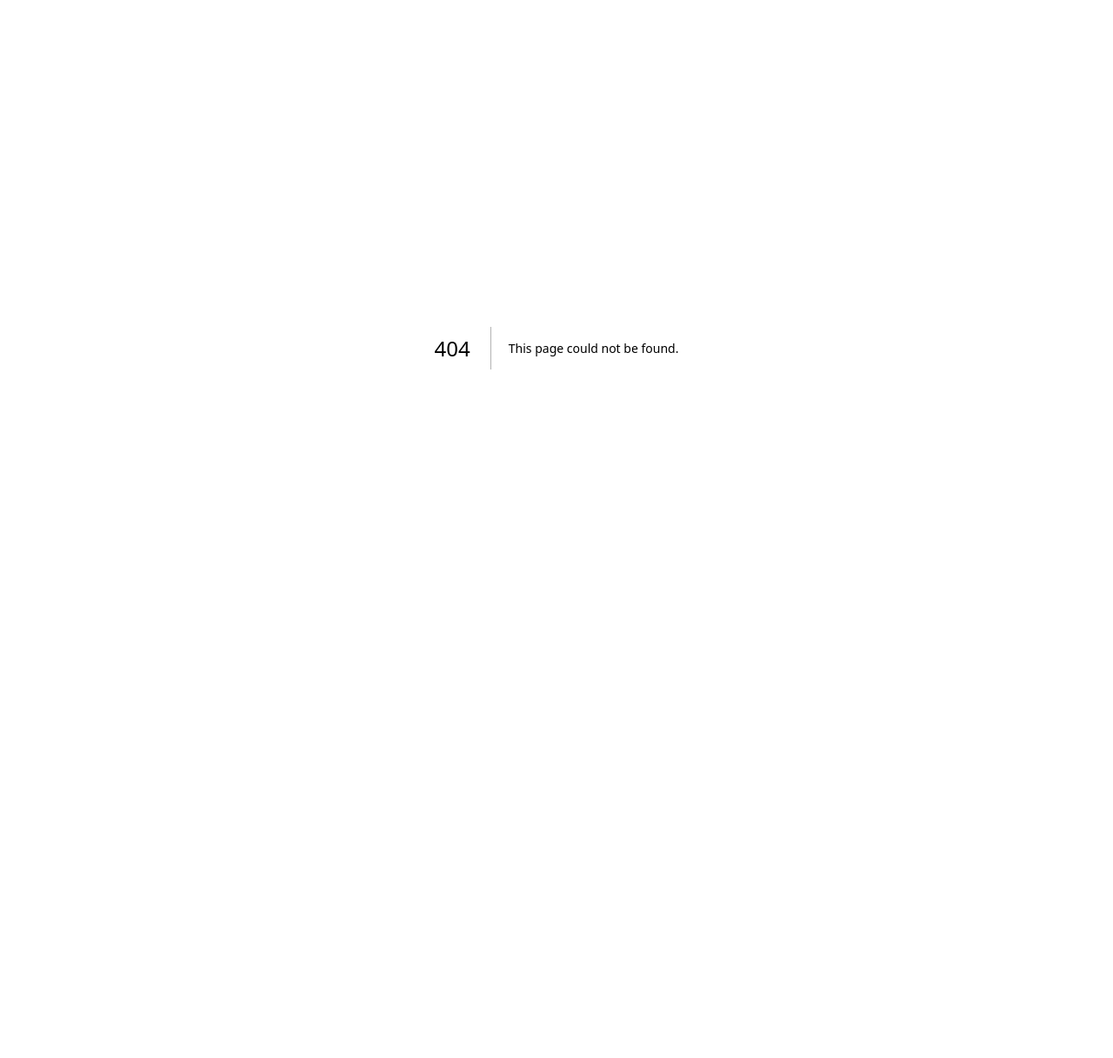
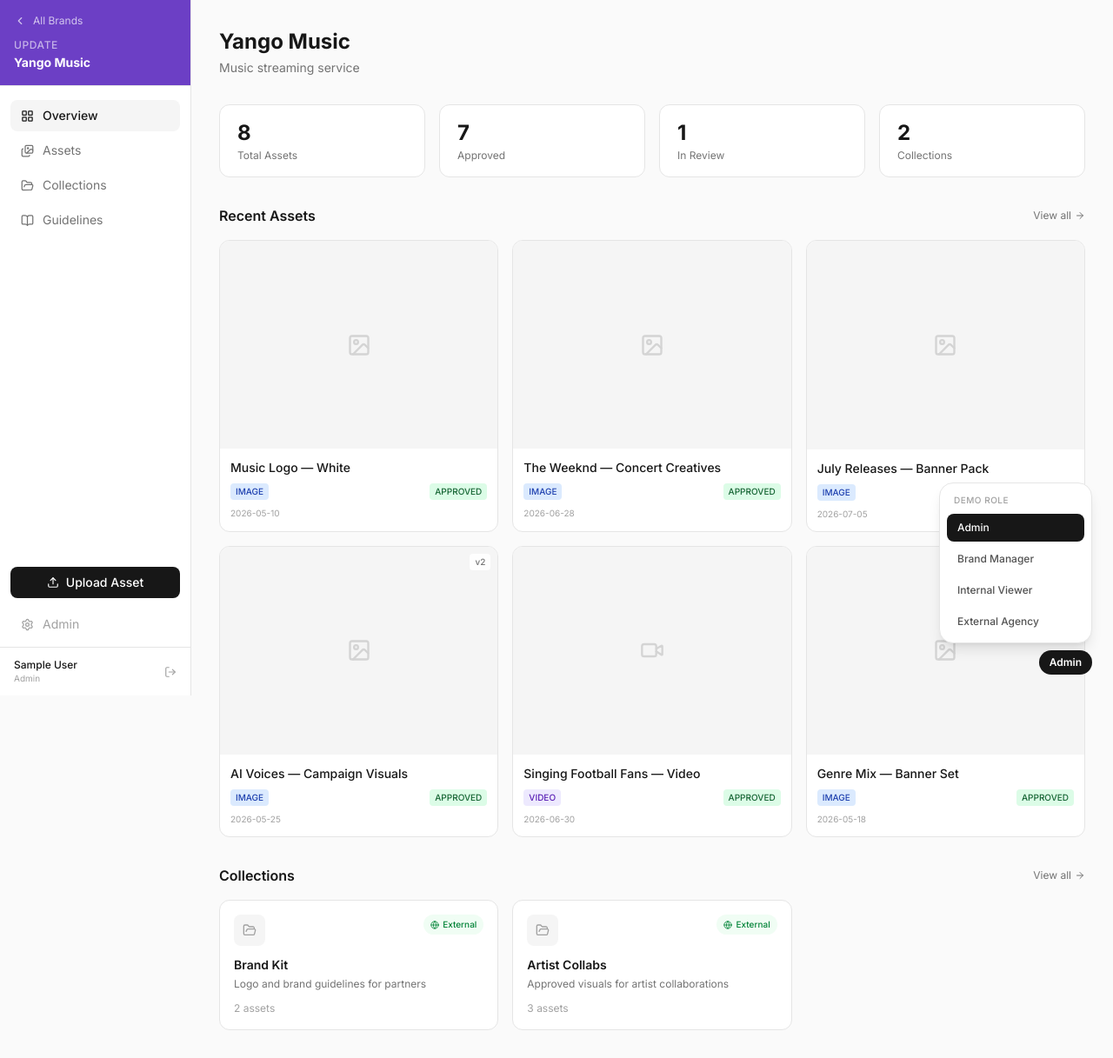
Before and after one commit to artgolubtsov-creator/database, a Next.js app: page /brands/yango-music in a window 1280 px wide. Before the commit this address had no page. Shown: the whole page at 87% size. Before the commit the page ends 800 px from the top, so only its background shows below. Built offline with nearby package versions, Linux system fonts and the light colour scheme; no server answers; sample sign-in values are in the browser's storage.

Commit message:
feat: add brand overview page

```diff
--- /dev/null
+++ b/app/brands/[brand]/page.tsx
@@ -0,0 +1,97 @@
+import { notFound } from "next/navigation"
+import Link from "next/link"
+import { getBrand } from "@/lib/brands"
+import { getAssetsByBrand, getCollectionsByBrand } from "@/lib/mock-data"
+import { AssetCard } from "@/components/AssetCard"
+import { CollectionCard } from "@/components/CollectionCard"
+import { ArrowRight } from "lucide-react"
+
+export default async function BrandOverviewPage({
+  params,
+}: {
+  params: Promise<{ brand: string }>
+}) {
+  const { brand } = await params
+  const config = getBrand(brand)
+  if (!config) notFound()
+
+  const assets = getAssetsByBrand(config.slug)
+  const collections = getCollectionsByBrand(config.slug)
+  const recent = assets.filter((a) => a.status !== "ARCHIVED").slice(0, 6)
+
+  const stats = {
+    total: assets.length,
+    approved: assets.filter((a) => a.status === "APPROVED").length,
+    review: assets.filter((a) => a.status === "REVIEW").length,
+    collections: collections.length,
+  }
+
+  return (
+    <div className="px-8 py-8 flex flex-col gap-8">
+      {/* Header */}
+      <div>
+        <h1 className="text-2xl font-bold text-neutral-900">{config.name}</h1>
+        <p className="text-sm text-neutral-500 mt-1">{config.description}</p>
+      </div>
+
+      {/* Stats */}
+      <div className="grid grid-cols-4 gap-4">
+        {[
+          { label: "Total Assets", value: stats.total },
+          { label: "Approved", value: stats.approved },
+          { label: "In Review", value: stats.review },
+          { label: "Collections", value: stats.collections },
+        ].map(({ label, value }) => (
+          <div key={label} className="bg-white rounded-xl border border-neutral-200 px-5 py-4">
+            <p className="text-2xl font-bold text-neutral-900">{value}</p>
+            <p className="text-xs text-neutral-500 mt-0.5">{label}</p>
+          </div>
+        ))}
+      </div>
+
+      {/* Recent Assets */}
+      <section>
+        <div className="flex items-center justify-between mb-4">
+          <h2 className="text-base font-semibold text-neutral-900">Recent Assets</h2>
+          <Link
+            href={`/brands/${brand}/assets`}
+            className="flex items-center gap-1 text-xs text-neutral-500 hover:text-neutral-900 transition-colors"
+          >
+            View all <ArrowRight size={12} />
+          </Link>
+        </div>
+        <div className="grid grid-cols-3 gap-4">
+          {recent.map((asset) => (
+            <AssetCard
+              key={asset.id}
+              asset={asset}
+              href={`/brands/${brand}/assets/${asset.id}`}
+            />
+          ))}
+        </div>
+      </section>
+
+      {/* Collections */}
+      <section>
+        <div className="flex items-center justify-between mb-4">
+          <h2 className="text-base font-semibold text-neutral-900">Collections</h2>
+          <Link
+            href={`/brands/${brand}/collections`}
+            className="flex items-center gap-1 text-xs text-neutral-500 hover:text-neutral-900 transition-colors"
+          >
+            View all <ArrowRight size={12} />
+          </Link>
+        </div>
+        <div className="grid grid-cols-3 gap-4">
+          {collections.map((col) => (
+            <CollectionCard
+              key={col.id}
+              collection={col}
+              href={`/brands/${brand}/collections/${col.id}`}
+            />
+          ))}
+        </div>
+      </section>
+    </div>
+  )
+}
```
